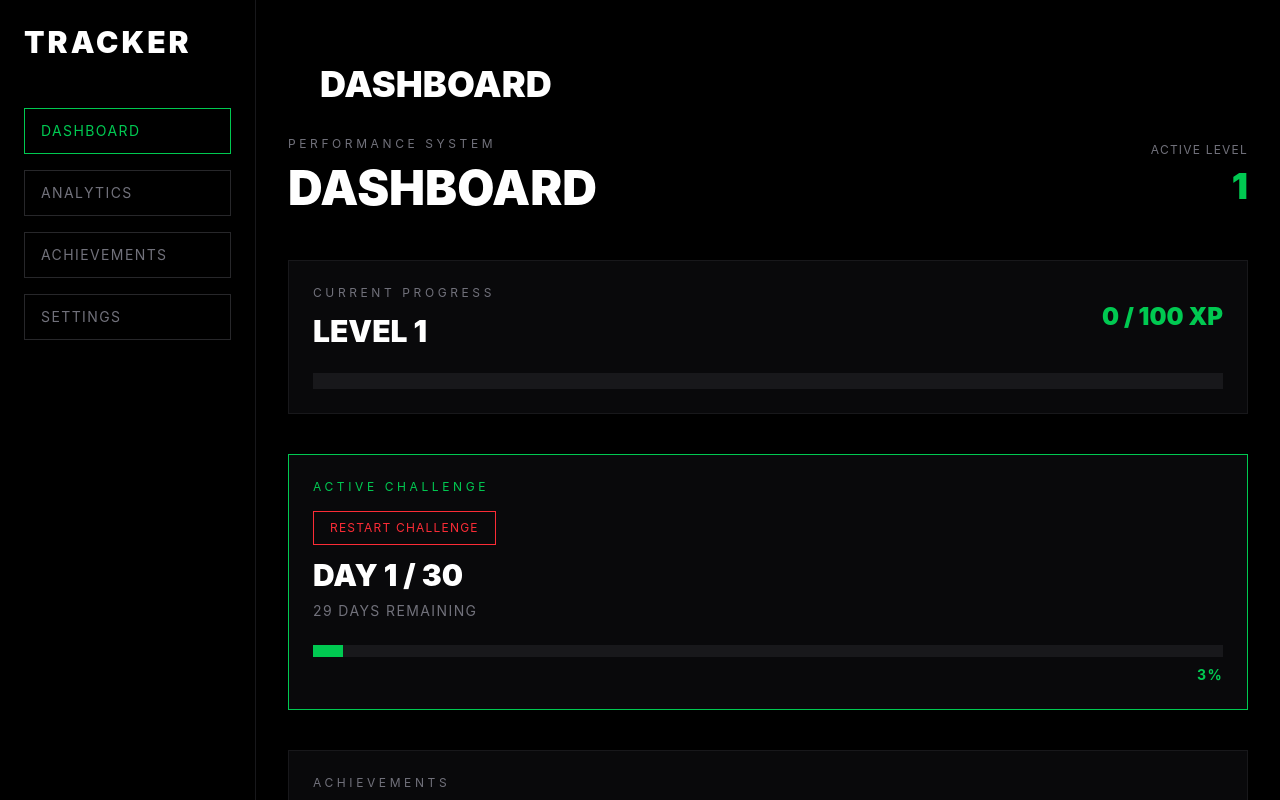
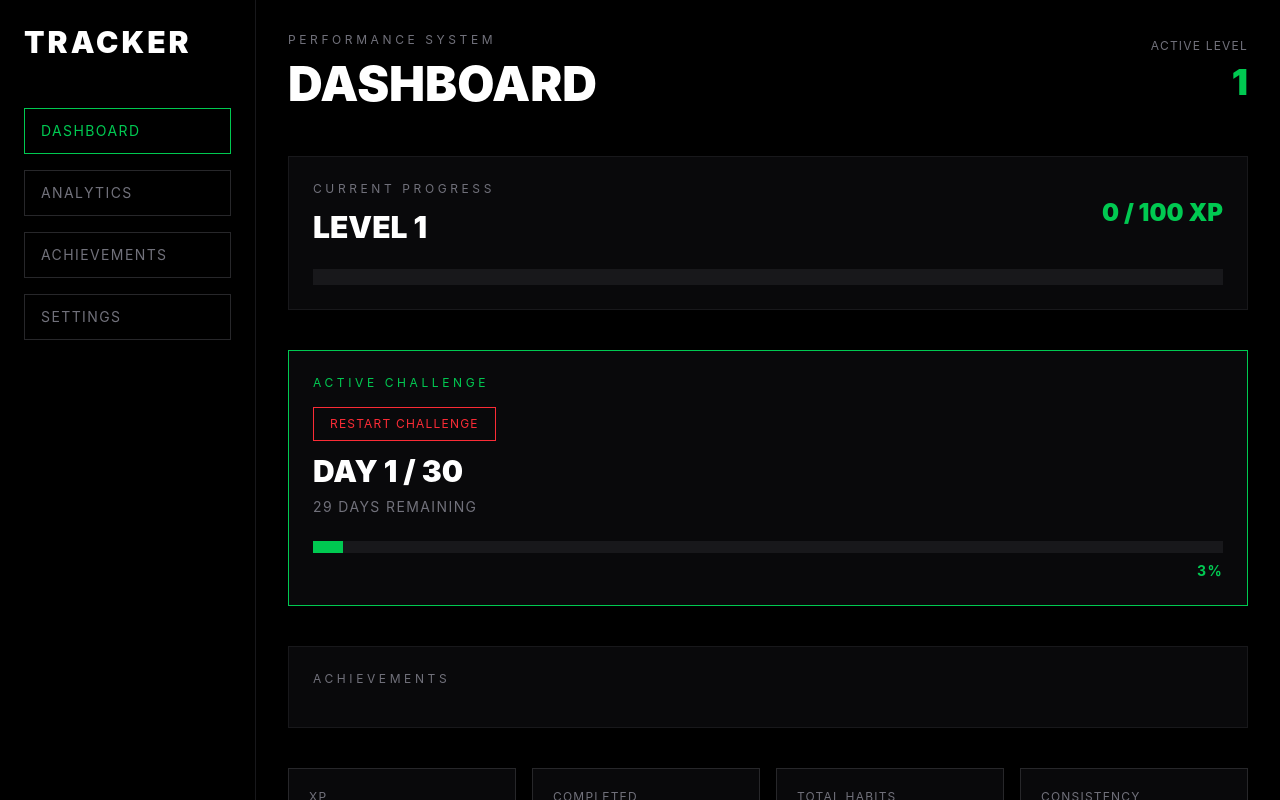
Before and after one commit to Apollo35/tracker-app-v1, a React (Vite) app: page / in a window 1280 px wide. Shown: the top 800 px of the page. Built offline with nearby package versions, Linux system fonts and the light colour scheme.

Commit message:
refactor: extract dashboard page

```diff
--- a/src/App.jsx
+++ b/src/App.jsx
@@ -1,29 +1,27 @@
 import { useState, useEffect } from "react";
+import { Routes, Route } from "react-router-dom";
+
 import { MAX_HABITS } from "./constants/gameConfig";
+
 import { saveHabits, loadHabits } from "./services/storageService";
-import AddHabitForm from "./components/AddHabitForm";
-import HabitList from "./components/HabitList";
-import ChallengeSection from "./components/ChallengeSection";
-import AchievementSection from "./components/AchievementSection";
-import StatsSection from "./components/StatsSection";
-import ProgressSection from "./components/ProgressSection";
+import { resetChallengeHabits } from "./services/challengeService";
+
 import Sidebar from "./components/Sidebar";
-import HeaderSection from "./components/HeaderSection";
 import LevelUpModal from "./components/LevelUpModal";
+
 import useDailyReset from "./hooks/useDailyReset";
 import useChallengeCompletion from "./hooks/useChallengeCompletion";
-import { resetChallengeHabits } from "./services/challengeService";
 import useChallengeFailure from "./hooks/useChallengeFailure";
 import useLevelSystem from "./hooks/useLevelSystem";
 import useAchievements from "./hooks/useAchievements";
+import useProgressMetrics from "./hooks/useProgressMetrics";
+import useChallengeMetrics from "./hooks/useChallengeMetrics";
+
 import {
   handleToggleHabit,
   handleDeleteHabit,
   handleAddHabit,
 } from "./actions/habitActions";
-import useProgressMetrics from "./hooks/useProgressMetrics";
-import useChallengeMetrics from "./hooks/useChallengeMetrics";
-import { Routes, Route } from "react-router-dom";
 
 import DashboardPage from "./pages/DashboardPage";
 import AnalyticsPage from "./pages/AnalyticsPage";
@@ -33,6 +31,7 @@ import SettingsPage from "./pages/SettingsPage";
 function App() {
   const [habits, setHabits] = useState(() => {
     const savedHabits = loadHabits();
+
     return savedHabits.length > 0
       ? savedHabits
       : [
@@ -70,6 +69,7 @@ function App() {
 
     return savedDate ? new Date(savedDate) : new Date();
   });
+
   const [challengeFailed, setChallengeFailed] = useState(false);
 
   const [challengeCompleted, setChallengeCompleted] = useState(false);
@@ -116,6 +116,7 @@ function App() {
 
   function deleteHabit(id) {
     const confirmed = window.confirm("DELETE THIS HABIT?");
+
     if (!confirmed) return;
 
     const filteredHabits = handleDeleteHabit(habits, id);
@@ -129,6 +130,7 @@ function App() {
     setHabits(resetHabits);
 
     setChallengeFailed(false);
+
     setChallengeStartDate(new Date());
 
     localStorage.removeItem("lastResetDate");
@@ -152,72 +154,45 @@ function App() {
 
   return (
     <div className="min-h-screen bg-black text-white flex flex-col md:flex-row">
-      {/* SIDEBAR */}
-
       <Sidebar />
-
-      {/* MAIN CONTENT */}
 
       <LevelUpModal level={level} showLevelUp={showLevelUp} />
 
-      <div className="flex-1 w-full p-4 md:p-8">
-        {/* HEADER */}
-
-        <Routes>
-          <Route path="/" element={<DashboardPage />} />
-
-          <Route path="/analytics" element={<AnalyticsPage />} />
-
-          <Route path="/achievements" element={<AchievementsPage />} />
-
-          <Route path="/settings" element={<SettingsPage />} />
-        </Routes>
-
-        <HeaderSection level={level} />
-
-        {/* PROGRESS SECTION */}
-
-        <ProgressSection
-          level={level}
-          currentLevelXP={currentLevelXP}
-          nextLevelXP={nextLevelXP}
-          progressPercentage={progressPercentage}
-        />
-        <ChallengeSection
-          challengeCompleted={challengeCompleted}
-          challengeFailed={challengeFailed}
-          restartChallenge={restartChallenge}
-          challengeDay={challengeDay}
-          remainingDays={remainingDays}
-          challengeProgress={challengeProgress}
+      <Routes>
+        <Route
+          path="/"
+          element={
+            <DashboardPage
+              level={level}
+              currentLevelXP={currentLevelXP}
+              nextLevelXP={nextLevelXP}
+              progressPercentage={progressPercentage}
+              challengeCompleted={challengeCompleted}
+              challengeFailed={challengeFailed}
+              restartChallenge={restartChallenge}
+              challengeDay={challengeDay}
+              remainingDays={remainingDays}
+              challengeProgress={challengeProgress}
+              achievements={achievements}
+              xp={xp}
+              totalLogs={totalLogs}
+              habits={habits}
+              consistencyRate={consistencyRate}
+              newHabit={newHabit}
+              setNewHabit={setNewHabit}
+              addHabit={addHabit}
+              toggleHabit={toggleHabit}
+              deleteHabit={deleteHabit}
+            />
+          }
         />
 
-        <AchievementSection achievements={achievements} />
+        <Route path="/analytics" element={<AnalyticsPage />} />
 
-        <StatsSection
-          xp={xp}
-          totalLogs={totalLogs}
-          habitsCount={habits.length}
-          consistencyRate={consistencyRate}
-        />
+        <Route path="/achievements" element={<AchievementsPage />} />
 
-        <AddHabitForm
-          newHabit={newHabit}
-          setNewHabit={setNewHabit}
-          addHabit={addHabit}
-        />
-
-        {/* HABITS */}
-
-        <div className="mt-10 space-y-3">
-          <HabitList
-            habits={habits}
-            challengeFailed={challengeFailed}
-            toggleHabit={toggleHabit}
-            deleteHabit={deleteHabit}
-          />
-        </div>
-      </div>
+        <Route path="/settings" element={<SettingsPage />} />
+      </Routes>
     </div>
   );
 }
--- a/src/pages/DashboardPage.jsx
+++ b/src/pages/DashboardPage.jsx
@@ -1,7 +1,76 @@
-function DashboardPage() {
+import HeaderSection from "../components/HeaderSection";
+import ProgressSection from "../components/ProgressSection";
+import ChallengeSection from "../components/ChallengeSection";
+import AchievementSection from "../components/AchievementSection";
+import StatsSection from "../components/StatsSection";
+import AddHabitForm from "../components/AddHabitForm";
+import HabitList from "../components/HabitList";
+
+function DashboardPage({
+  level,
+  currentLevelXP,
+  nextLevelXP,
+  progressPercentage,
+  challengeCompleted,
+  challengeFailed,
+  restartChallenge,
+  challengeDay,
+  remainingDays,
+  challengeProgress,
+  achievements,
+  xp,
+  totalLogs,
+  habits,
+  consistencyRate,
+  newHabit,
+  setNewHabit,
+  addHabit,
+  toggleHabit,
+  deleteHabit,
+}) {
   return (
-    <div className="p-8">
-      <h1 className="text-4xl font-black uppercase">Dashboard</h1>
+    <div className="flex-1 w-full p-4 md:p-8">
+      <HeaderSection level={level} />
+
+      <ProgressSection
+        level={level}
+        currentLevelXP={currentLevelXP}
+        nextLevelXP={nextLevelXP}
+        progressPercentage={progressPercentage}
+      />
+
+      <ChallengeSection
+        challengeCompleted={challengeCompleted}
+        challengeFailed={challengeFailed}
+        restartChallenge={restartChallenge}
+        challengeDay={challengeDay}
+        remainingDays={remainingDays}
+        challengeProgress={challengeProgress}
+      />
+
+      <AchievementSection achievements={achievements} />
+
+      <StatsSection
+        xp={xp}
+        totalLogs={totalLogs}
+        habitsCount={habits.length}
+        consistencyRate={consistencyRate}
+      />
+
+      <AddHabitForm
+        newHabit={newHabit}
+        setNewHabit={setNewHabit}
+        addHabit={addHabit}
+      />
+
+      <div className="mt-10 space-y-3">
+        <HabitList
+          habits={habits}
+          challengeFailed={challengeFailed}
+          toggleHabit={toggleHabit}
+          deleteHabit={deleteHabit}
+        />
+      </div>
     </div>
   );
 }
```
